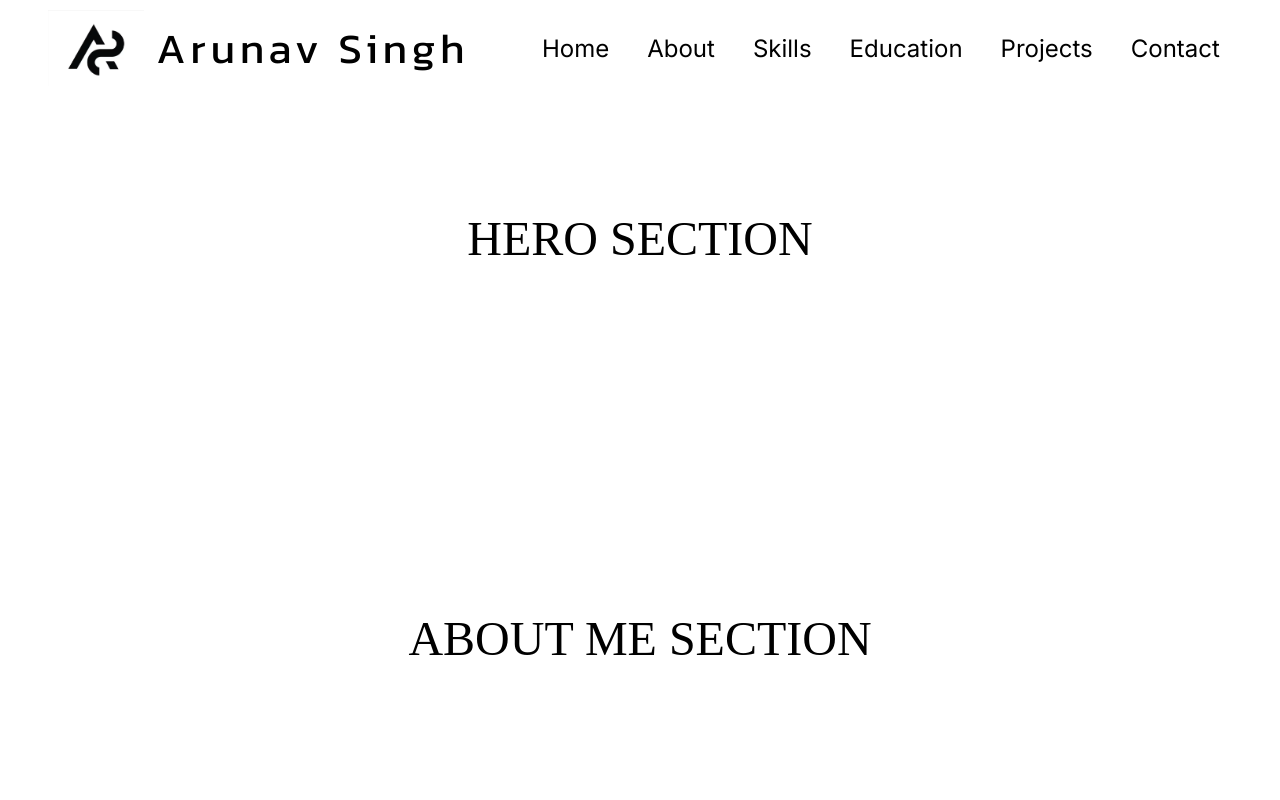
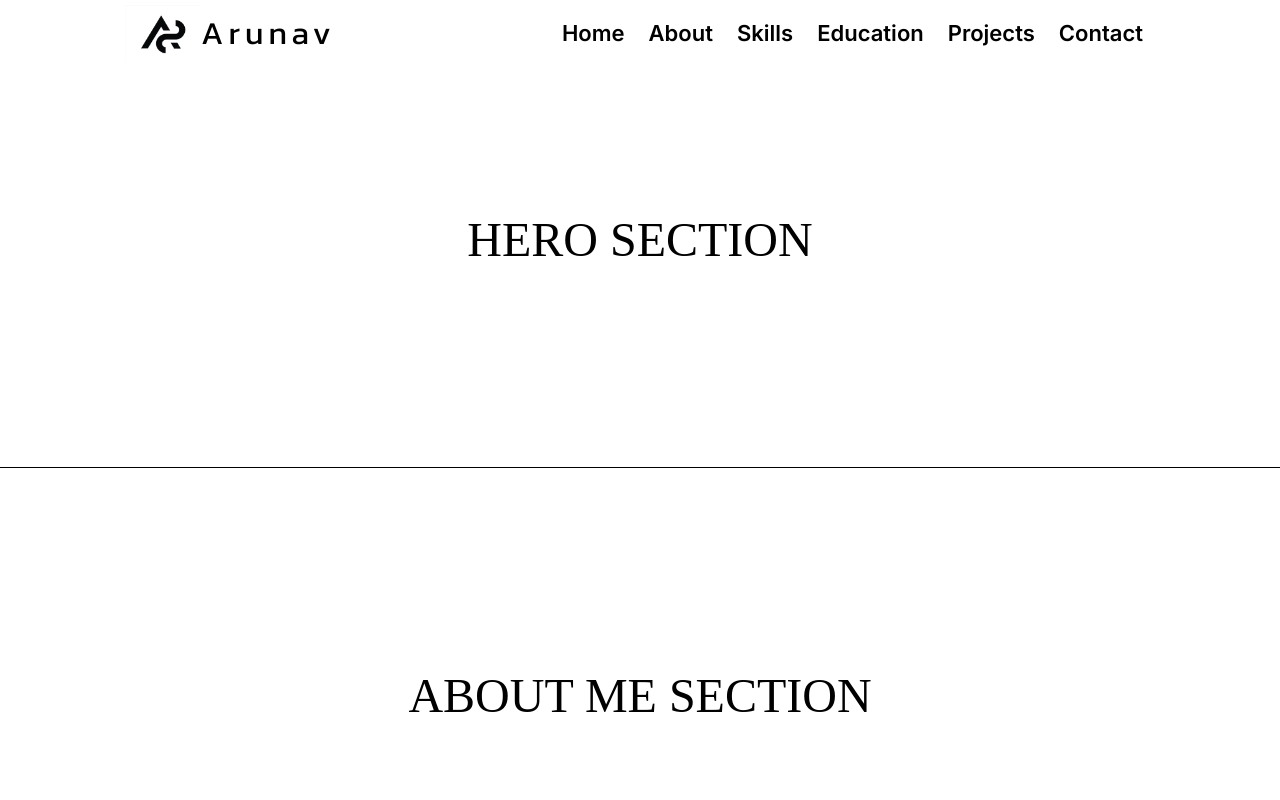
Before and after one commit to arunav999/My-Portfolio, a React (Vite) app: page / in a window 1280 px wide. Shown: the top 800 px of the page. Built offline with nearby package versions, Linux system fonts and the light colour scheme.

Commit message:
sticky header

```diff
--- a/src/Components/Header component/Header-module.css
+++ b/src/Components/Header component/Header-module.css
@@ -7,8 +7,8 @@
   align-items: center;
   justify-content: space-around;
 
-  font-size: 2.4rem;
-  height: 9.6rem;
+  /* font-size: 2.4rem; */
+  height: 6.6rem;
   padding: 0 1.8rem;
   position: fixed;
   background: #fff;
@@ -21,21 +21,21 @@
   display: flex;
   align-items: center;
   justify-content: center;
-  gap: 1.2rem;
+  /* gap: 1.2rem; */
 }
 
 .my-name a:link,
 .my-name a:visited {
   text-decoration: none;
   color: #000;
-  font-size: 4.2rem;
+  font-size: 3.2rem;
   letter-spacing: 0.5rem;
   font-family: "Kanit", sans-serif;
 }
 
 .logo {
-  height: 7.6rem;
-  width: 9.6rem;
+  height: 5.6rem;
+  width: 7.6rem;
 
   display: flex;
   align-items: center;
@@ -49,11 +49,13 @@
 
 .main-nav-list {
   list-style: none;
+  font-size: 2.2rem;
+  font-weight: 600;
 
   display: flex;
   align-items: center;
   justify-content: space-around;
-  gap: 1.4rem;
+  /* gap: 1.4rem; */
 }
 
 .main-nav-link:link,
--- a/src/Components/Header component/Header.jsx
+++ b/src/Components/Header component/Header.jsx
@@ -27,7 +27,7 @@ const Header = () => {
             <img src={Logo1} alt="My name logo." className="logo" />
           </a>
           <a href="#" className="name">
-            Arunav Singh
+            Arunav
           </a>
         </div>
         <nav className="main-nav">
--- a/src/index.css
+++ b/src/index.css
@@ -15,14 +15,15 @@ html {
   font-size: 62.5%;
 }
 
-body{
+/* body {
   height: 120rem;
-}
+} */
 
-section{
-  height: 20rem;
+section {
+  /* height: 1rem; */
   padding: 20rem 0;
   font-size: 4.8rem;
   text-align: center;
   text-transform: uppercase;
+  border-top: 1px solid #000;
 }
```
